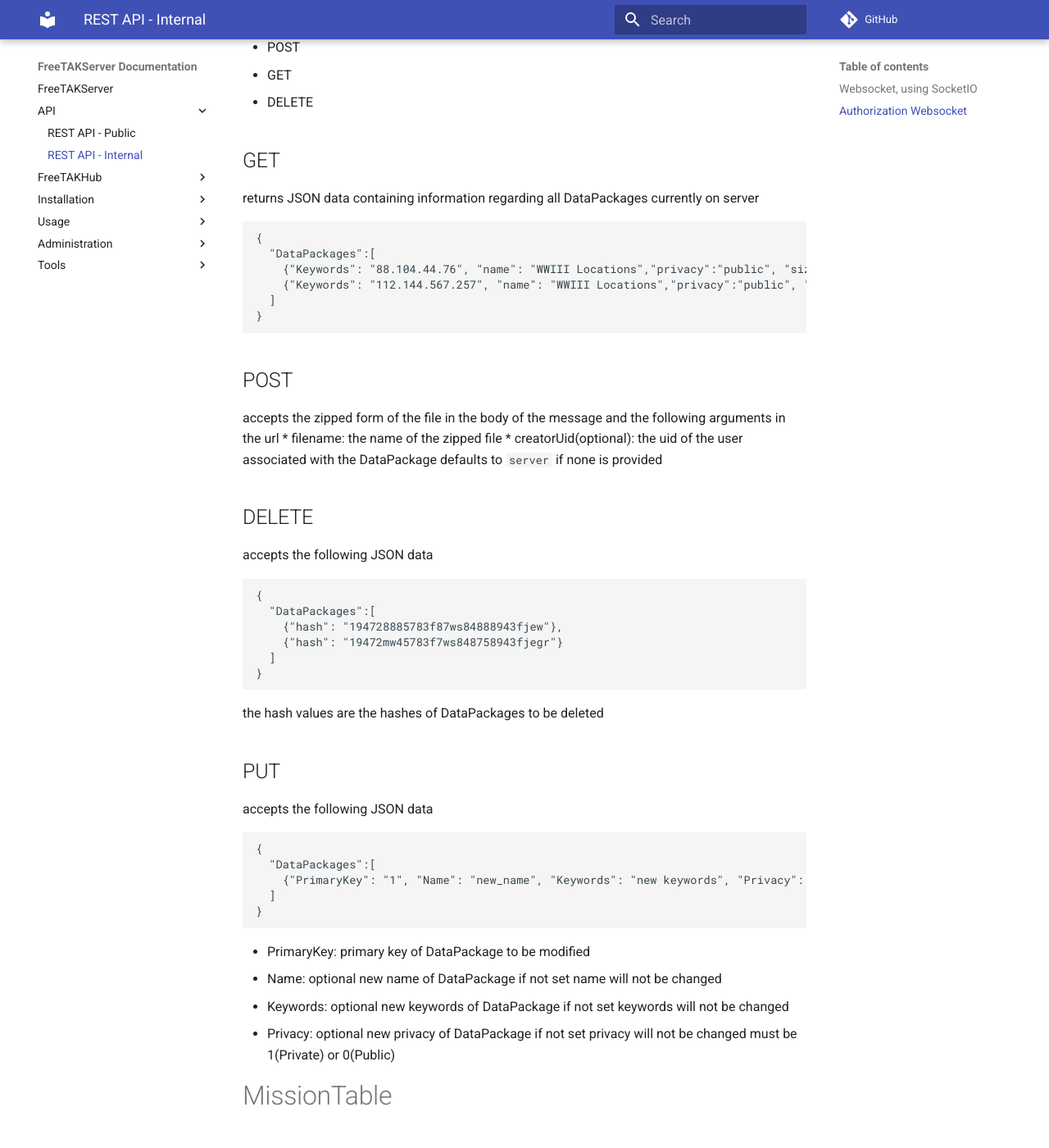
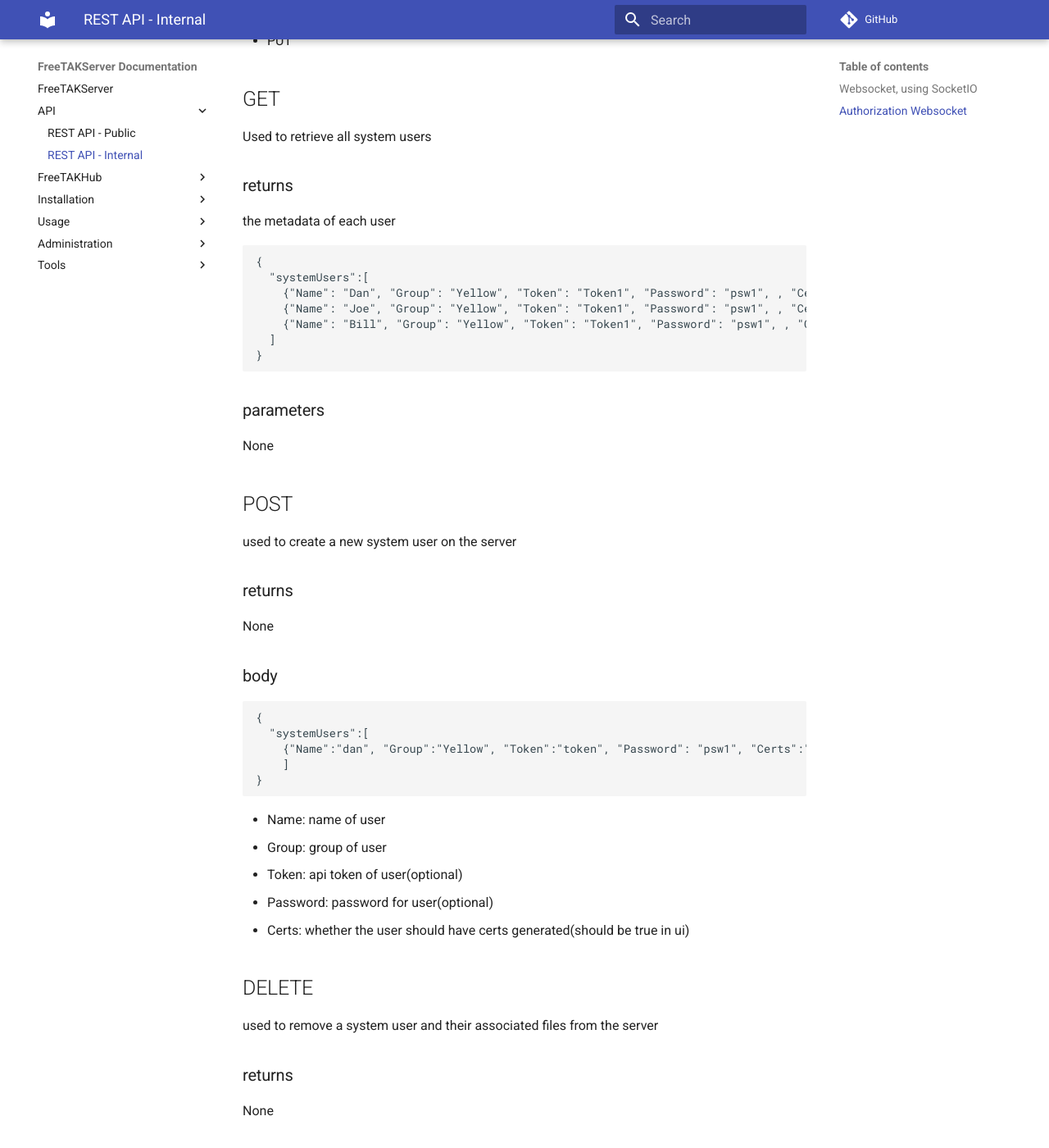
Before and after one commit to FreeTAKTeam/FreeTAKServer-User-Docs, an MkDocs documentation site: the page built from docs/docs/API/REST_API_InternalDoc.md, in a window 1280 px wide and 1400 px high, scrolled down 11692 px. Shown: the whole window at 82% size. Built offline with MkDocs 1.6.1 and Material for MkDocs 9.7.7, drawn with Linux system fonts in a browser that asks for light colours; comment, search, counter and statistics services are not loaded; some of the changed text lies outside the part shown.

Commit message:
added docs for system user endpoint

````diff
--- a/docs/docs/API/REST_API_InternalDoc.md
+++ b/docs/docs/API/REST_API_InternalDoc.md
@@ -420,7 +420,82 @@
 
 > you need to use the string 'Bearer' before your API KEY
 
+# SystemUsers
+### methods
+* POST
+* GET
+* DELETE
+* PUT
 
+## GET
+Used to retrieve all system users
+
+### returns
+the metadata of each user
+```json
+{
+  "systemUsers":[
+    {"Name": "Dan", "Group": "Yellow", "Token": "Token1", "Password": "psw1", , "Certs": "a.zip"},
+    {"Name": "Joe", "Group": "Yellow", "Token": "Token1", "Password": "psw1", , "Certs": "a.zip"},
+    {"Name": "Bill", "Group": "Yellow", "Token": "Token1", "Password": "psw1", , "Certs": "a.zip"}
+  ]
+}
+```
+
+### parameters
+None
+
+## POST
+used to create a new system user on the server
+
+### returns
+None
+
+### body
+```json
+{
+  "systemUsers":[
+    {"Name":"dan", "Group":"Yellow", "Token":"token", "Password": "psw1", "Certs":"true" }
+	]
+}
+```
+
+* Name: name of user
+* Group: group of user
+* Token: api token of user(optional)
+* Password: password for user(optional)
+* Certs: whether the user should have certs generated(should be true in ui)
+
+## DELETE
+used to remove a system user and their associated files from the server
+
+### returns
+None
+
+### body
+```json
+{ "systemUsers":
+  [
+    { "uid": "46b3de87-85f5-400d-a098-536f2e1421ce" }
+  ]
+}
+```
+
+* uid: uid of user to remove
+
+## PUT
+update an existing system user
+
+```json
+{"systemUsers": [
+		{"uid": "existing user id", "password": "new user password", "token": "new user token", "group": "new user group"}
+	]
+}
+```
+* uid: uid of the user
+* Group: new user group (optional)
+* Token: new api token of user(optional)
+* Password: new password for user(optional)
 # DataPackageTable
 ## description
 Endpoint used to access data regarding DataPackages
````
